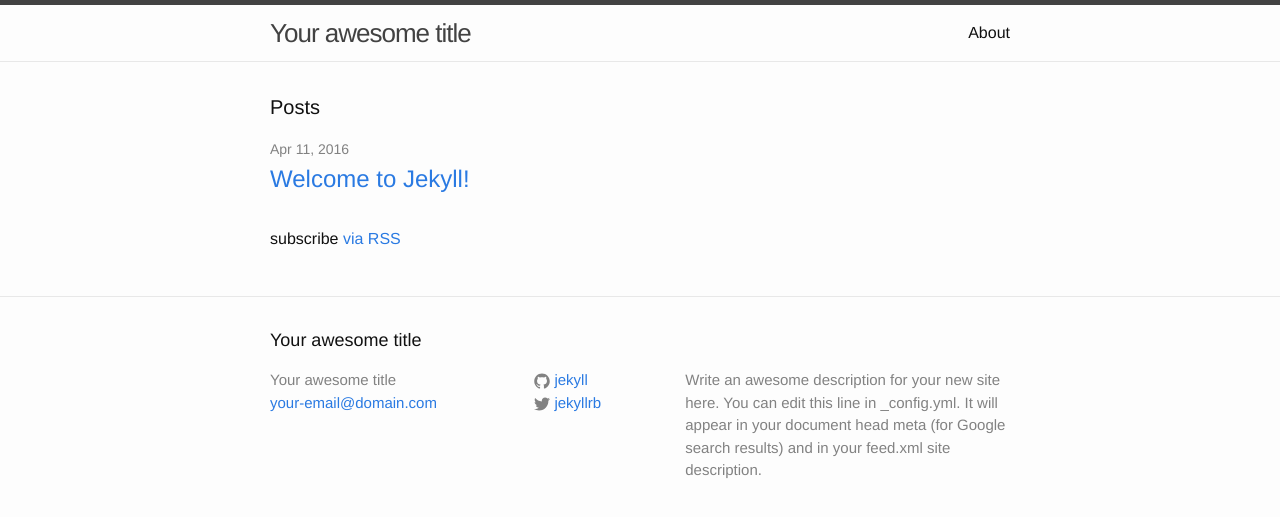
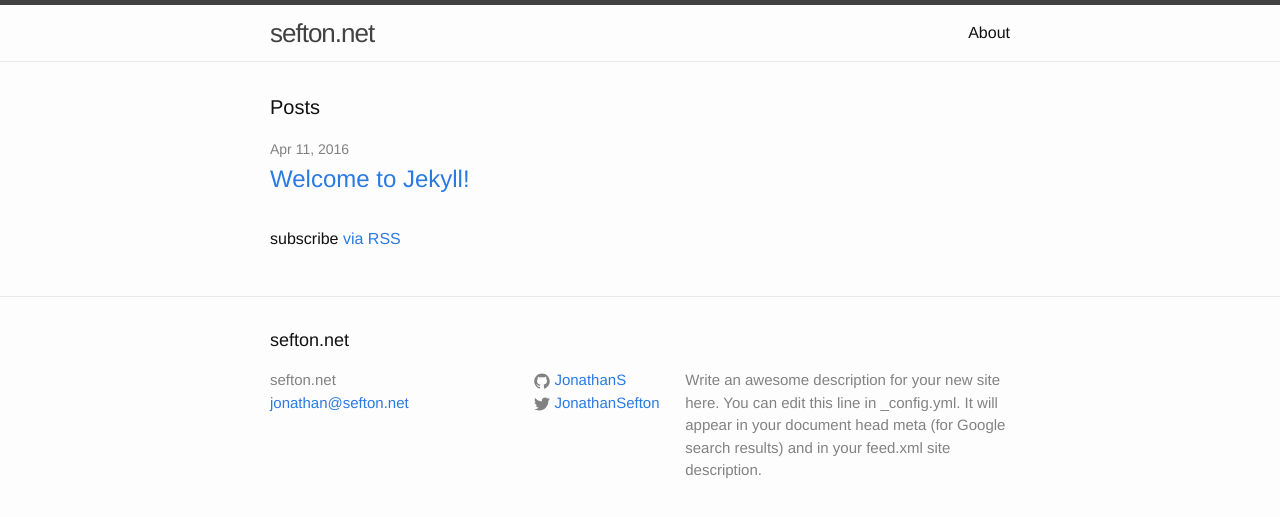
Before and after one commit to JonathanS/jonathans.github.io, a Jekyll site: the page built from index.html, in a window 1280 px wide. Shown: the top 517 px of the page. Built offline with Jekyll 4.4.1, drawn with Linux system fonts in a browser that asks for light colours.

Commit message:
Update title etc.

```diff
--- a/_config.yml
+++ b/_config.yml
@@ -6,16 +6,16 @@
 # 'jekyll serve'. If you change this file, please restart the server process.
 
 # Site settings
-title: Your awesome title
-email: your-email@domain.com
+title: sefton.net
+email: jonathan@sefton.net
 description: > # this means to ignore newlines until "baseurl:"
   Write an awesome description for your new site here. You can edit this
   line in _config.yml. It will appear in your document head meta (for
   Google search results) and in your feed.xml site description.
 baseurl: "" # the subpath of your site, e.g. /blog
 url: "http://yourdomain.com" # the base hostname & protocol for your site
-twitter_username: jekyllrb
-github_username:  jekyll
+twitter_username: JonathanSefton
+github_username:  JonathanS
 
 # Build settings
 markdown: kramdown
```
